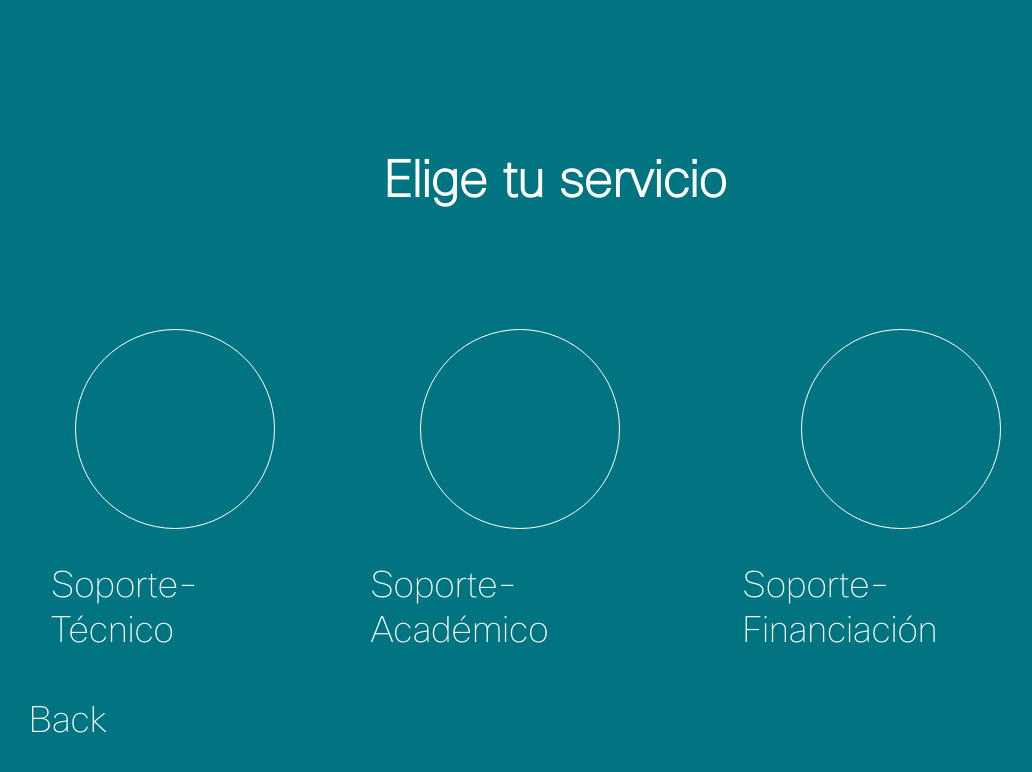
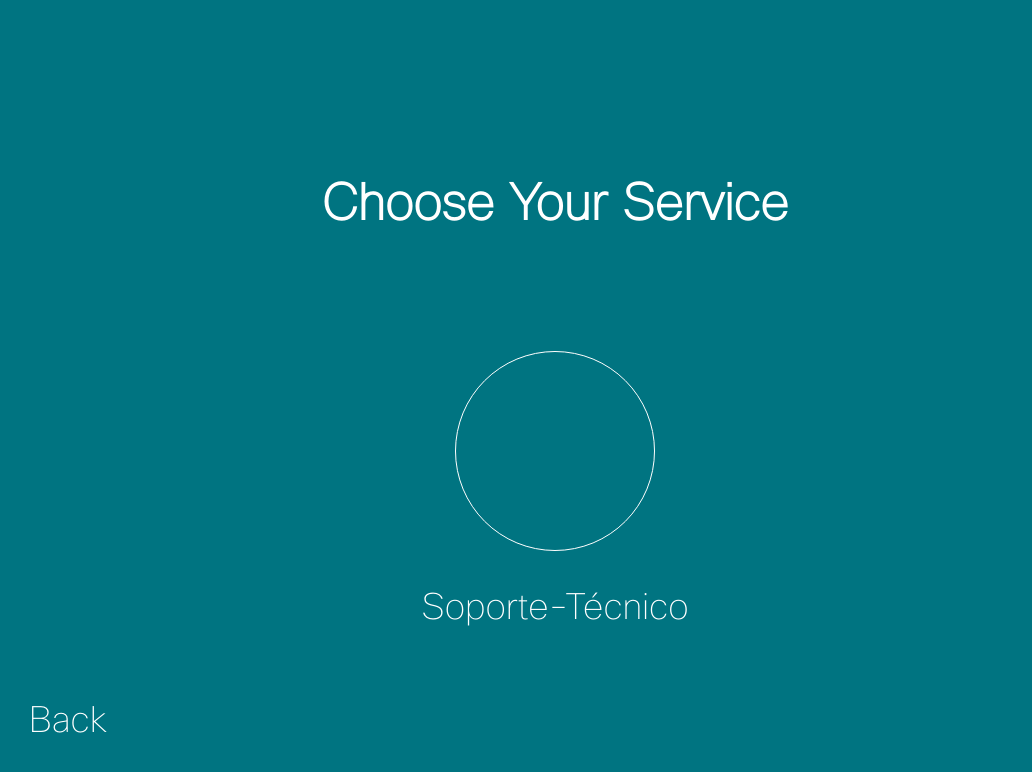
Before and after one commit to MDMesa0212/Webex-quiosco, a plain HTML site: page index.html in a window 1280 px wide. Both pictures are taken after a click on the element "Touch to start". Shown: the whole page, without its empty margins (85-1117 px from the left). Drawn offline with Linux system fonts and the light colour scheme.

Commit message:
Update index.html

```diff
--- a/index.html
+++ b/index.html
@@ -13,7 +13,7 @@
 </head>
 <body
   x-cloak
-  x-data="{ page, services, prueba, services_2, languages } = $store.model"
+  x-data="{ page, services, language, languages } = $store.model"
 >
   <div class="home-screen" x-show="page === 'home'">
     <h1>Webex Bank</h1>
@@ -32,22 +32,10 @@
     </div>
   </div>
 
-<div class="service" x-show="page === 'service'">
-    <h2>Elige tu servicio</h2>
+  <div class="service" x-show="page === 'service'">
+    <h2>Choose Your Service</h2>
     <div class="row">
       <template x-for="service in services">
-        <a class="service" x-bind:href="'sip:'+ service.url" :class="service.name">
-          <div class="avatar"></div>
-          <label x-text="service.name"></label>
-        </a>
-      </template>
-      <template x-for="service in prueba">
-        <a class="service" x-bind:href="'tel:'+ service.url" :class="service.name">
-          <div class="avatar"></div>
-          <label x-text="service.name"></label>
-        </a>
-      </template>
-      <template x-for="service in services_2">
         <a class="service" x-bind:href="'sip:'+ service.url" :class="service.name">
           <div class="avatar"></div>
           <label x-text="service.name"></label>
```
